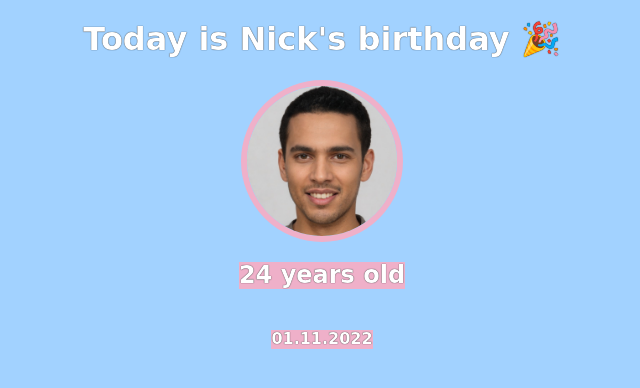
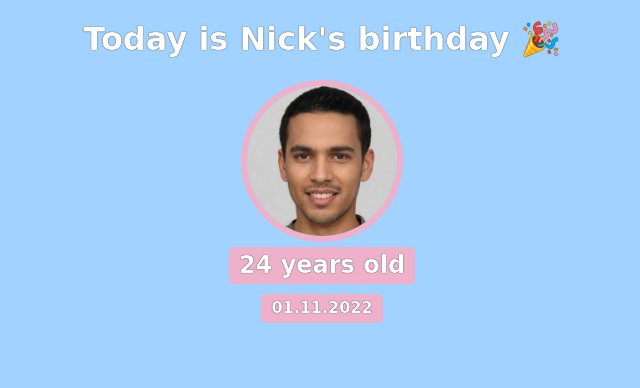
Before and after one commit to aradhyabob/BirthdayGIFt-Site, a website built with Vite: page index.html in a window 1280 px wide. Shown: the whole page, without its empty margins (318-958 px from the left). Built offline with nearby package versions, Linux system fonts and the light colour scheme; a web font is replaced by a local one.

Commit message:
Updated properties for h2, h4

```diff
--- a/styles.css
+++ b/styles.css
@@ -9,8 +9,18 @@ h1, h2, h3, h4, p {
     text-shadow: 0px 0px 1px black;
 }
 
-h2, h4 {
+#bday-age {
     background: #EFB0C9;
+    padding: 5px 10px;
+    border-radius: 5px;
+    margin: 5px 0 10px 0;
+}
+
+#bday-date {
+    margin: 0;
+    background: #EFB0C9;
+    padding: 5px 10px;
+    border-radius: 5px;
 }
 
 #header {
```
